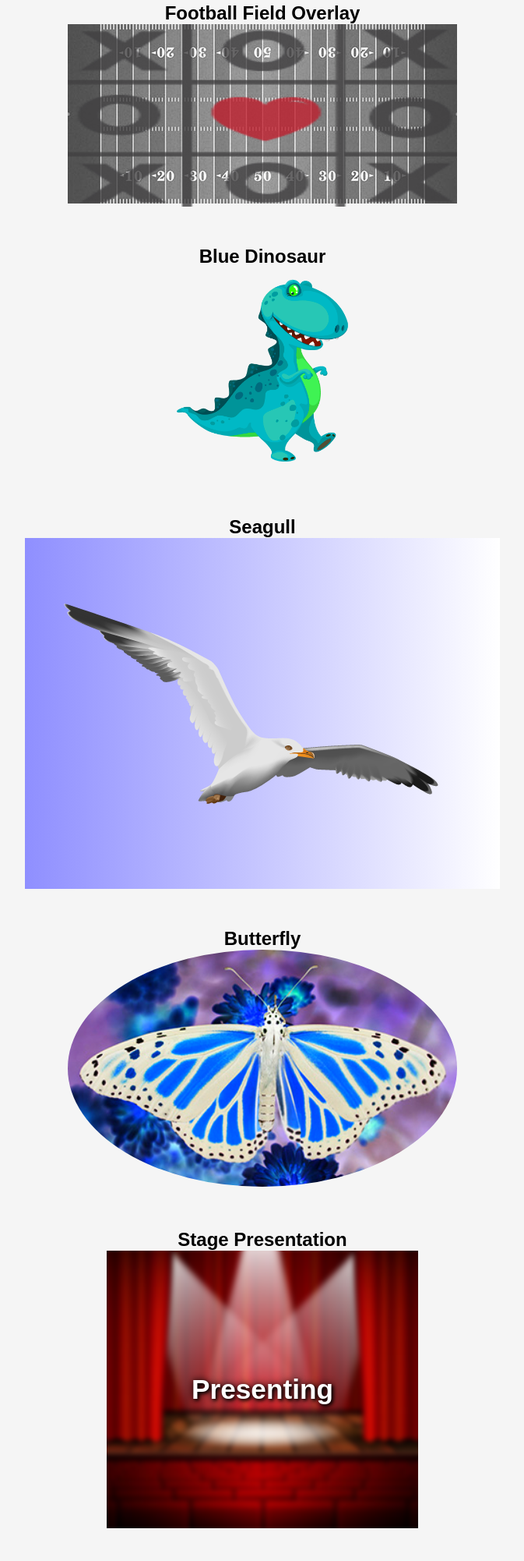
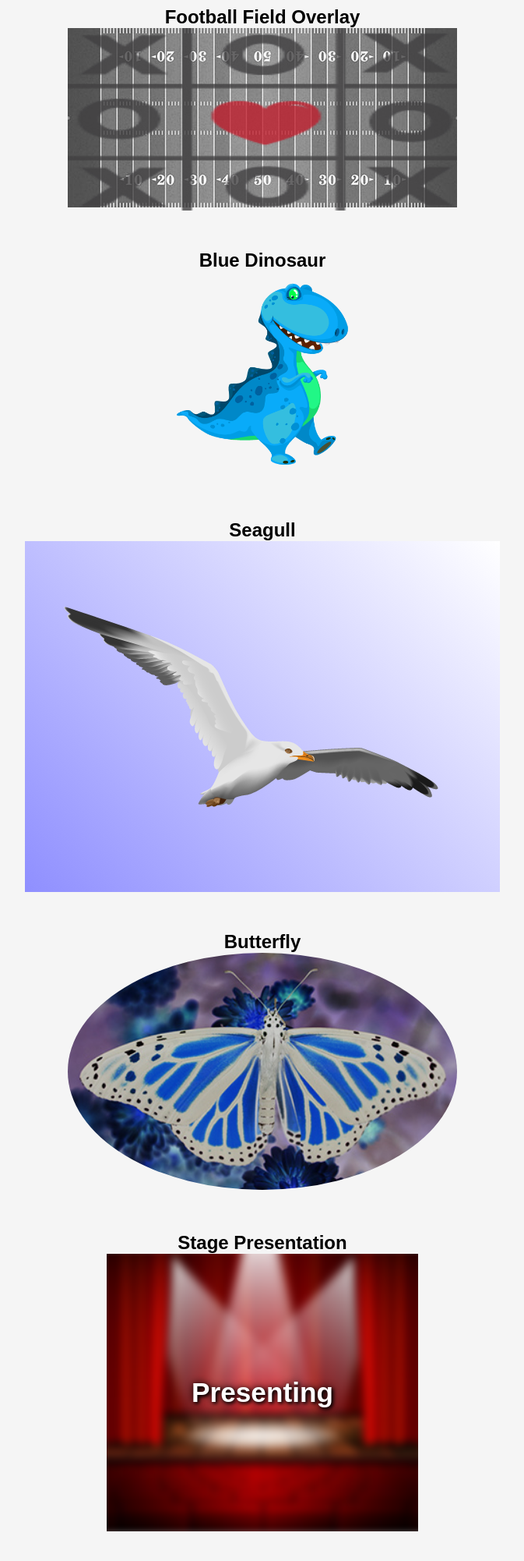
Before and after one commit to frandelatorreacosta-hash/The-Imitation-Assignment, a plain HTML site: page index.html in a window 1280 px wide. Shown: the part 478-2480 px from the top of the page at 78% size, without its empty margins (303-976 px from the left). Drawn offline with Linux system fonts and the light colour scheme.

Commit message:
Update style.css

```diff
--- a/style.css
+++ b/style.css
@@ -27,7 +27,7 @@ h1{
     max-width:100%;
 
     border-radius:50%;
-    border:3px solid #777;
+    border:10px solid #777;
 
     clip-path:ellipse(48% 40% at 50% 50%);
 }
@@ -58,7 +58,7 @@ h1{
 
 .dinosaur{
     width:250px;
-    filter:hue-rotate(40deg) saturate(150%);
+    filter:hue-rotate(60deg) saturate(150%);
 }
 
 /* Seagull*/
@@ -69,7 +69,7 @@ h1{
     padding:25px;
 
     background:linear-gradient(
-        90deg,
+        45deg,
         #8f8fff,
         #ffffff
     );
@@ -81,7 +81,7 @@ h1{
     width:500px;
     max-width:100%;
     border-radius:50%;
-    filter:invert(100%) saturate(140%);
+    filter:invert(100%) saturate(90%) brightness(80%);
 }
 
 /* Stage */
@@ -96,7 +96,7 @@ h1{
     width:400px;
     max-width:100%;
 
-    filter:blur(3px);
+    filter:blur(5px);
 
     transform:scale(1.05);
 }
```
